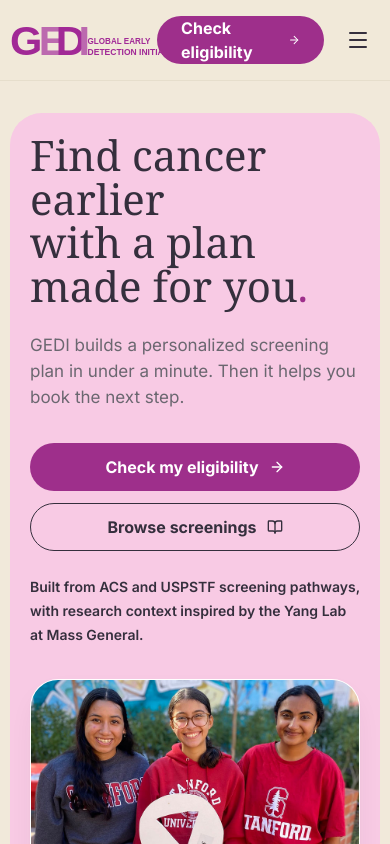
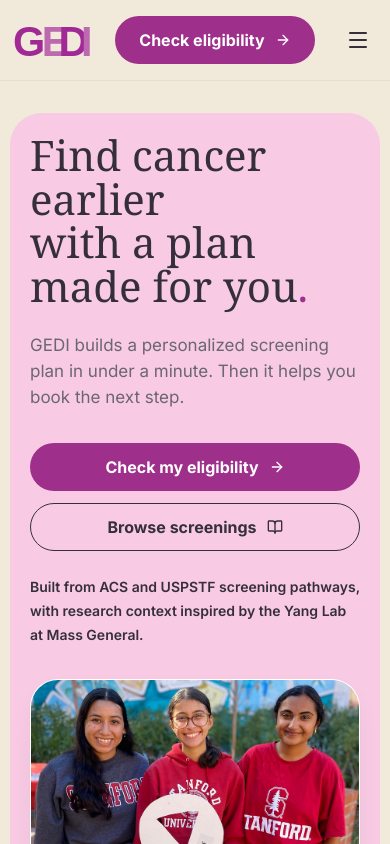
Before and after one commit to saithoutham/GEDI, a React (Vite) app: page / in a window 390 px wide. Shown: the top 844 px of the page. Built offline with nearby package versions, Linux system fonts and the light colour scheme.

Commit message:
Fix GEDI logo spacing

```diff
--- a/src/components/brand/Logo.tsx
+++ b/src/components/brand/Logo.tsx
@@ -8,11 +8,26 @@
 export default function Logo({ compact = false, className = '' }: LogoProps) {
   return (
     <Link to="/" className={`inline-flex min-w-0 items-center ${className}`} aria-label="GEDI home">
-      <img
-        src="/gedi_logo/gedi-logo-purple.svg"
-        alt="GEDI Global Early Detection Initiative"
-        className={compact ? 'h-10 max-w-[190px] object-contain sm:h-11 sm:max-w-[230px] md:h-14 md:max-w-[260px]' : 'h-14 max-w-[240px] object-contain sm:h-16 sm:max-w-[280px] md:h-20 md:max-w-[345px]'}
-      />
+      {compact ? (
+        <>
+          <img
+            src="/gedi_logo/gedi-logo-purple-mark.svg"
+            alt="GEDI"
+            className="h-10 w-[84px] object-contain sm:hidden"
+          />
+          <img
+            src="/gedi_logo/gedi-logo-purple.svg"
+            alt="GEDI Global Early Detection Initiative"
+            className="hidden h-11 max-w-[230px] object-contain sm:block md:h-14 md:max-w-[280px]"
+          />
+        </>
+      ) : (
+        <img
+          src="/gedi_logo/gedi-logo-purple.svg"
+          alt="GEDI Global Early Detection Initiative"
+          className="h-14 max-w-[240px] object-contain sm:h-16 sm:max-w-[300px] md:h-20 md:max-w-[380px]"
+        />
+      )}
     </Link>
   );
 }
```
Also changed, not shown: public/gedi_logo/gedi-logo-purple-mark.svg.
